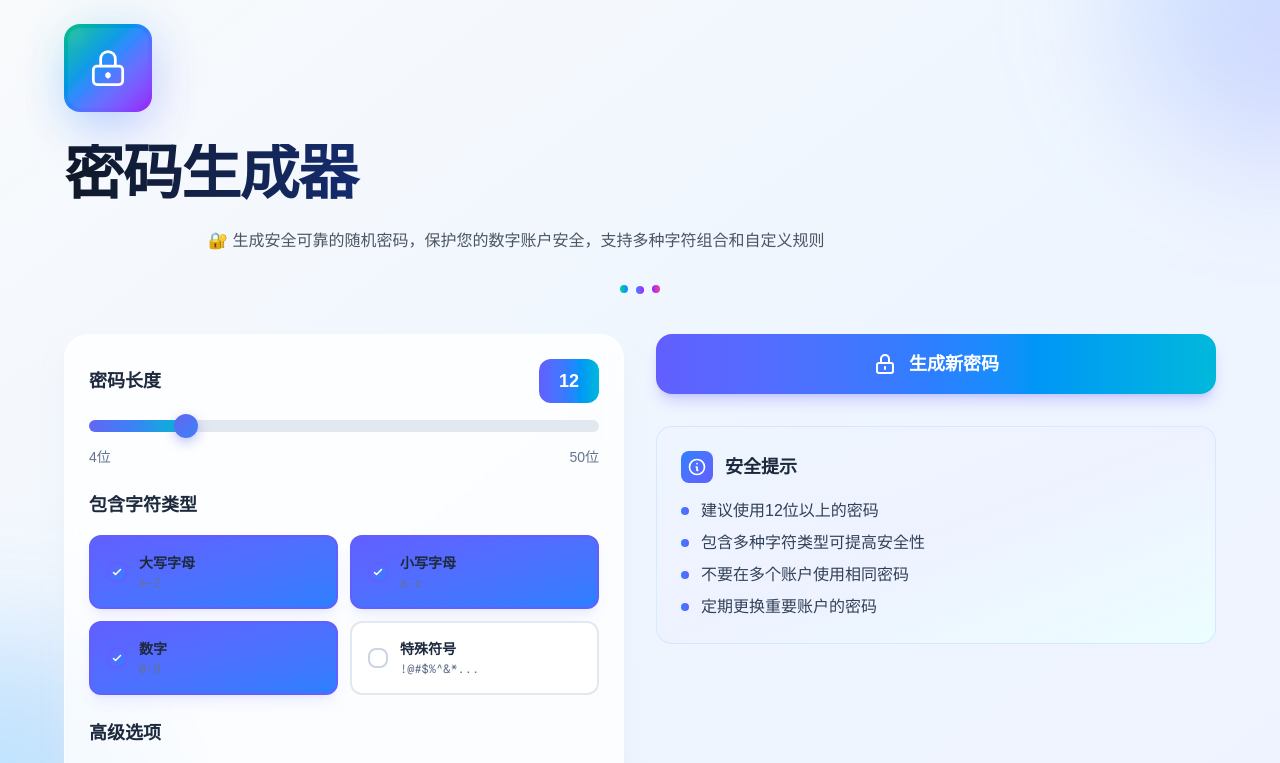
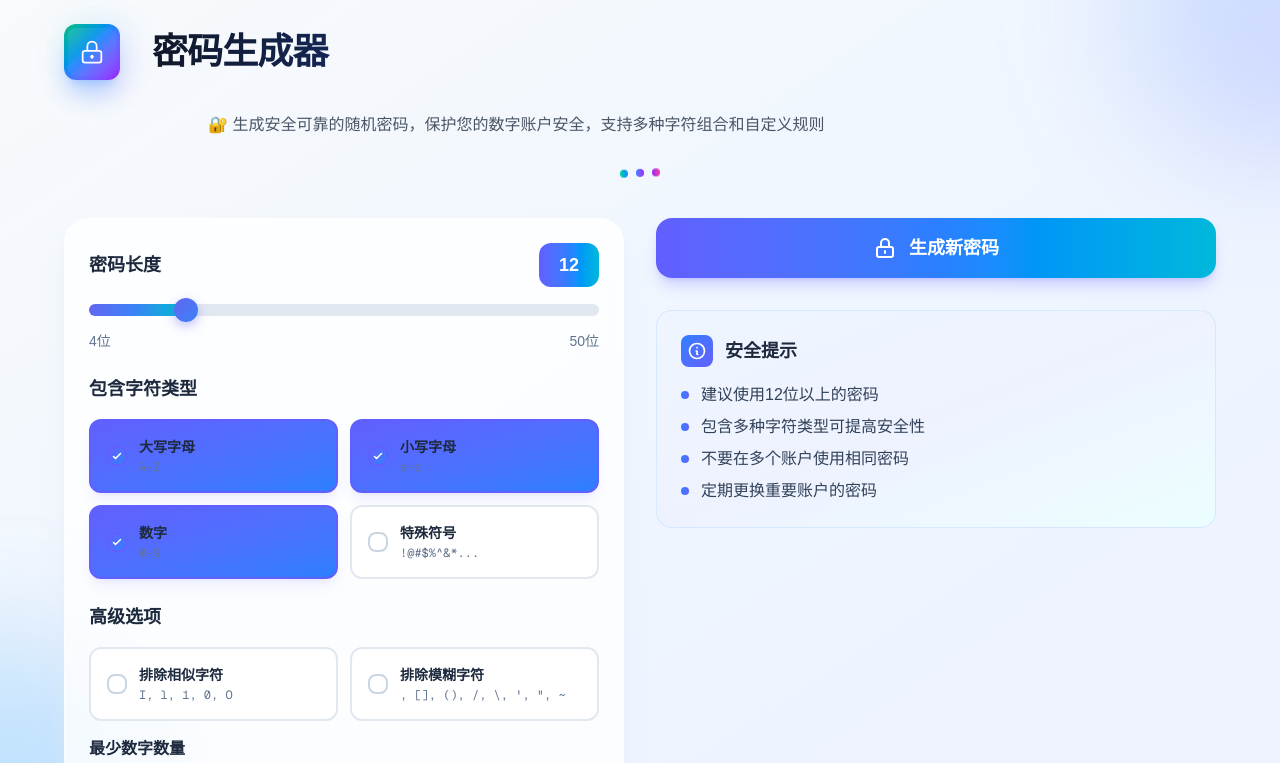
Before and after one commit to frankfyb/amtools, a Next.js app: page /tools/password-generator in a window 1280 px wide. Shown: the top 763 px of the page. Built offline with nearby package versions, Linux system fonts and the light colour scheme.

Commit message:
优化了密码tools-ui

```diff
--- a/src/app/tools/password-generator/page.tsx
+++ b/src/app/tools/password-generator/page.tsx
@@ -220,36 +220,37 @@ export default function PasswordGenerator() {
 
       <div className="relative z-10 py-2 sm:py-4 lg:py-6 px-4">
         <div className="max-w-6xl mx-auto">
-          {/* 页面标题 - 优化PC端间距 */}
+          {/* 页面标题 - 图标和标题一行显示 */}
           <div className="text-left mb-6 sm:mb-8 lg:mb-10">
+            {/* 图标和标题容器 - 水平排列 */}
+            <div className="flex items-center gap-4 sm:gap-6 lg:gap-8 mb-4 sm:mb-6 lg:mb-8">
               {/* 图标容器 - 使用更现代的设计 */}
-            <div className="relative inline-flex items-center justify-center mb-4 sm:mb-6 lg:mb-8">
+              <div className="relative inline-flex items-center justify-center flex-shrink-0">
                 {/* 背景光晕效果 */}
-              <div className="absolute inset-0 w-16 h-16 sm:w-20 sm:h-20 lg:w-24 lg:h-24 bg-gradient-to-br from-emerald-400/20 via-blue-500/20 to-purple-600/20 rounded-3xl blur-xl animate-pulse"></div>
+                <div className="absolute inset-0 w-12 h-12 sm:w-14 sm:h-14 lg:w-16 lg:h-16 bg-gradient-to-br from-emerald-400/20 via-blue-500/20 to-purple-600/20 rounded-2xl blur-lg animate-pulse"></div>
 
                 {/* 主图标容器 */}
-              <div className="relative w-14 h-14 sm:w-18 sm:h-18 lg:w-22 lg:h-22 bg-gradient-to-br from-emerald-500 via-blue-500 to-purple-600 rounded-2xl shadow-2xl shadow-blue-500/25 flex items-center justify-center transform hover:scale-105 transition-all duration-300">
+                <div className="relative w-10 h-10 sm:w-12 sm:h-12 lg:w-14 lg:h-14 bg-gradient-to-br from-emerald-500 via-blue-500 to-purple-600 rounded-xl shadow-xl shadow-blue-500/25 flex items-center justify-center transform hover:scale-105 transition-all duration-300">
                   {/* 内层装饰 */}
-                <div className="absolute inset-1 bg-gradient-to-br from-white/10 to-transparent rounded-xl"></div>
+                  <div className="absolute inset-1 bg-gradient-to-br from-white/10 to-transparent rounded-lg"></div>
 
                   {/* 锁图标 - 使用更精美的设计 */}
-                <svg className="w-7 h-7 sm:w-9 sm:h-9 lg:w-11 lg:h-11 text-white relative z-10" fill="none" stroke="currentColor" viewBox="0 0 24 24">
+                  <svg className="w-5 h-5 sm:w-6 sm:h-6 lg:w-7 lg:h-7 text-white relative z-10" fill="none" stroke="currentColor" viewBox="0 0 24 24">
                     <path strokeLinecap="round" strokeLinejoin="round" strokeWidth={1.5} d="M12 15v2m-6 4h12a2 2 0 002-2v-6a2 2 0 00-2-2H6a2 2 0 00-2 2v6a2 2 0 002 2zm10-10V7a4 4 0 00-8 0v4h8z" />
                     {/* 添加钥匙孔装饰 */}
                     <circle cx="12" cy="16" r="1" fill="currentColor" />
                   </svg>
 
                   {/* 闪光效果 */}
-                <div className="absolute top-2 left-2 w-2 h-2 bg-white/40 rounded-full blur-sm"></div>
+                  <div className="absolute top-1.5 left-1.5 w-1.5 h-1.5 bg-white/40 rounded-full blur-sm"></div>
                 </div>
               </div>
 
-            {/* 标题 - 使用更优雅的渐变和字体 */}
-            <h3 className="text-3xl sm:text-4xl lg:text-5xl xl:text-6xl font-extrabold bg-gradient-to-r from-gray-900 via-blue-800 to-purple-800 bg-clip-text text-transparent mb-3 sm:mb-4 lg:mb-6 tracking-tight">
-              <span className="inline-block transform hover:scale-105 transition-transform duration-300">
+              {/* 标题 - 与图标在同一行 */}
+              <h3 className="text-2xl sm:text-3xl lg:text-4xl font-bold bg-gradient-to-r from-gray-900 via-blue-800 to-purple-800 bg-clip-text text-transparent tracking-tight flex-1">
                  密码生成器
-              </span>
                </h3>
+            </div>
 
             {/* 副标题 - 一行显示，字体适中 */}
             <div className="max-w-4xl mx-auto px-4">
```
Also changed, not shown: 4 other files (tests, documents, lock files or other folders). Lines whose indentation alone changed are shown as unchanged.
